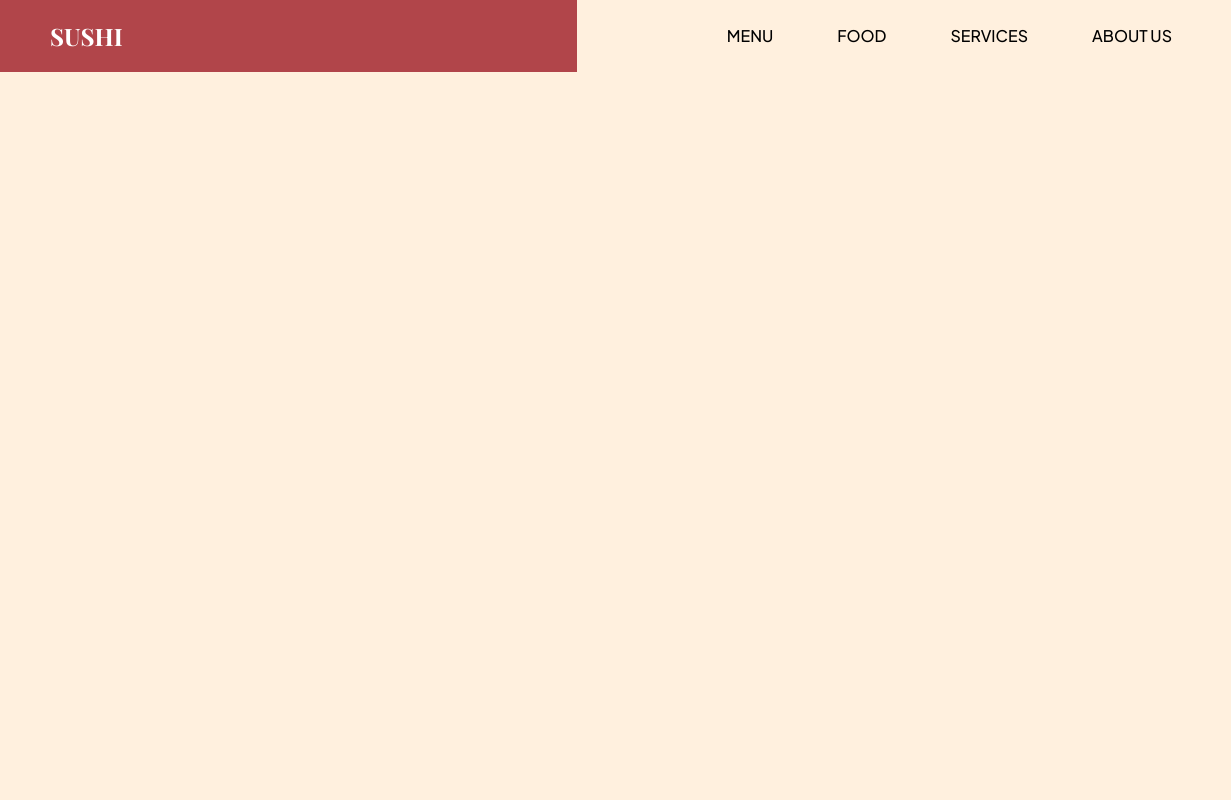
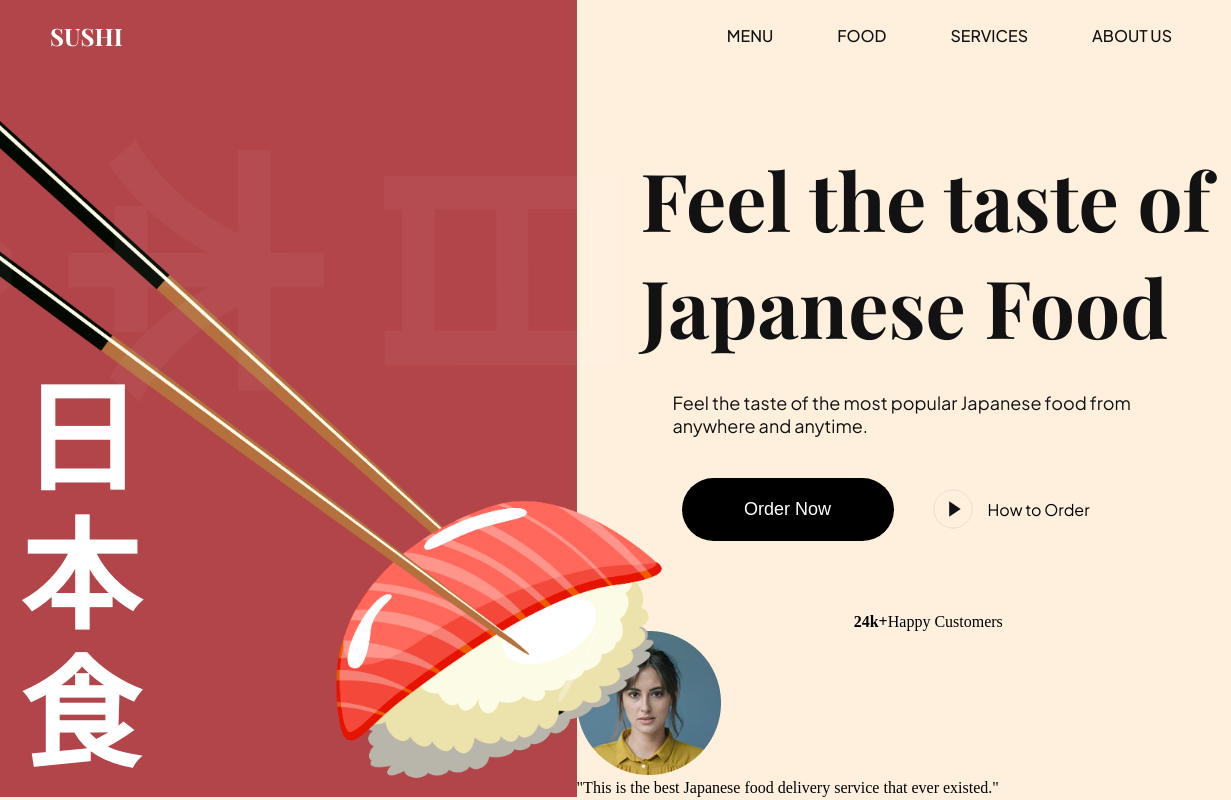
Before and after one commit to 0xSravan03/sushi-website, a website built with Vite: page index.html in a window 1280 px wide. Shown: the full height of the page, 0-1231 px from the left. Built offline with nearby package versions, Linux system fonts and the light colour scheme.

Commit message:
created and styled hero-content section

```diff
--- /dev/null
+++ b/css/sections/hero.css
@@ -0,0 +1,109 @@
+.hero {
+    display: flex;
+    min-height: calc(100vh - 75px);
+    overflow: hidden;
+}
+
+.hero-image {
+    flex: 1;
+    display: flex;
+    flex-direction: column;
+    position: relative;
+    z-index: 5;
+}
+
+.hero-image img {
+    width: 120%;
+    height: 100%;
+    object-fit: contain;
+}
+
+.hero-image h2 {
+    color: #fff;
+    position: absolute;
+    bottom: 0;
+    padding: 20px;
+    font-weight: 700;
+    font-size: 120px;
+    font-family: var(--playfair-display);
+    line-height: 138px;
+}
+
+.hero-image__overlay {
+    position: absolute;
+    inset: 0;
+    width: 100%;
+    background-color: var(--primary-color);
+    z-index: -1;
+}
+
+.hero-content {
+    flex: 1.22;
+    display: flex;
+    flex-direction: column;
+    justify-content: space-between;
+}
+
+.hero-content-info {
+    padding: 64px;
+    flex: 1;
+    display: flex;
+    justify-content: center;
+    flex-direction: column;
+}
+
+.hero-content-info h1 {
+    font-size: 80px;
+    font-weight: 600px;
+    font-family: var(--playfair-display);
+    color: var(--secondary-color);
+}
+
+.hero-content-info p {
+    margin: 32px 0 0 32px;
+    font-family: var(--plus-jakarta-sans);
+    color: var(--secondary-color);
+    font-size: 18px;
+    font-weight: 400;
+}
+
+.hero-content__buttons {
+    margin: 41px 0 0 41px;
+    display: flex;
+    flex-wrap: wrap;
+    gap: 36px;
+}
+
+.hero-content__order-button {
+    padding: 20px;
+    border-radius: 36px;
+    background-color: #000;
+    color: #fff;
+    min-width: 212px;
+    outline: none;
+    border: none;
+    cursor: pointer;
+    font-weight: 500;
+    font-size: 18px;
+    line-height: 23px;
+}
+
+.hero-content__play-button {
+    border: none;
+    outline: none;
+    background: transparent;
+    display: flex;
+    align-items: center;
+    font-size: 16px;
+    line-height: 19px;
+    color: #000;
+    font-family: var(--plus-jakarta-sans);
+    cursor: pointer;
+}
+
+.hero-content__play-button img {
+    margin-right: 12px;
+    width: 46px;
+    height: 46px;
+    object-fit: contain;
+}
--- a/css/style.css
+++ b/css/style.css
@@ -3,12 +3,14 @@
 
 /* Importing other css files to main css file */
 @import url("sections/header.css");
+@import url("sections/hero.css");
 
 :root {
     --playfair-display: "Playfair Display", serif;
     --plus-jakarta-sans: "Plus Jakarta Sans", sans-serif;
     --color-creamson: #fff0de;
     --primary-color: #b1454a;
+    --secondary-color: #121212;
 }
 
 /* Resetting default browser settings */
@@ -29,3 +31,57 @@ a {
     text-decoration: none;
     color: inherit;
 }
+
+.flex-center {
+  display: flex;
+  justify-content: center;
+  align-items: center;
+}
+
+/* START: hero media queries */
+@media screen and (max-width: 1060px) {
+    .hero {
+      flex-direction: column;
+    }
+
+    .hero-image img {
+      width: 100%;
+
+      transform: matrix(1, 0.05, 0, 1.25, 0, 0) !important;
+    }
+  }
+
+  @media screen and (max-width: 750px) {
+    .hero-image h2 {
+      font-size: 70px;
+      line-height: 90px;
+    }
+  }
+
+  @media screen and (max-width: 550px) {
+    .hero-image h2 {
+      font-size: 40px;
+      line-height: 60px;
+    }
+
+    .hero-content-info {
+      padding: 32px;
+    }
+
+    .hero-content-info h1 {
+      font-size: 60px;
+    }
+
+    .hero-content-info p {
+      margin: 32px 0;
+    }
+
+    .hero-content__buttons {
+      margin: 41px 0;
+    }
+
+    .hero-content__testimonial {
+      padding: 32px;
+    }
+  }
+  /* END: hero media queries */
--- a/index.html
+++ b/index.html
@@ -44,5 +44,45 @@
 
       </nav>
     </header>
+
+    <section class="hero">
+      <div class="hero-image">
+        <img src="assets/sushi-1.png" alt="sushi" />
+        <h2>
+          日 <br />
+          本 <br />
+          食
+        </h2>
+
+        <div class="hero-image__overlay"></div>
+      </div>
+
+      <div class="hero-content">
+        <div class="hero-content-info">
+          <h1>Feel the taste of Japanese Food</h1>
+          <p>Feel the taste of the most popular Japanese food from anywhere and anytime.</p>
+
+          <div class="hero-content__buttons">
+            <button class="hero-content__order-button">Order Now</button>
+            <button class="hero-content__play-button">
+              <img src="assets/play-circle.svg" alt="play" />
+              How to Order
+            </button>
+          </div>
+        </div>
+
+        <div class="hero-content__testimonial">
+          <div class="hero-content__customer flex-center">
+            <h4>24<span>k+</span></h4>
+            <p>Happy Customers</p>
+          </div>
+
+          <div class="hero-content__review">
+            <img src="assets/user.png" alt="user">
+            <p>"This is the best Japanese food delivery service that ever existed."</p>
+          </div>
+        </div>
+      </div>
+    </section>
 </body>
 </html>
```
